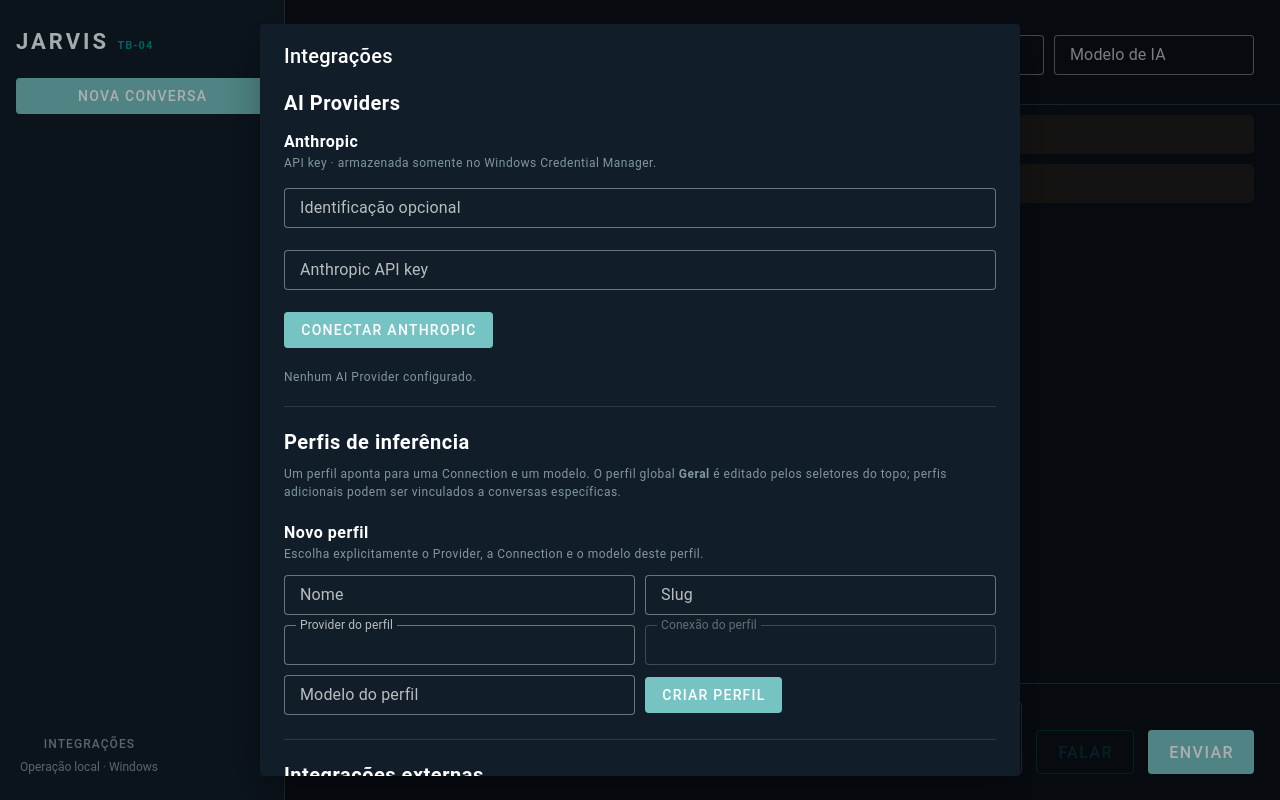
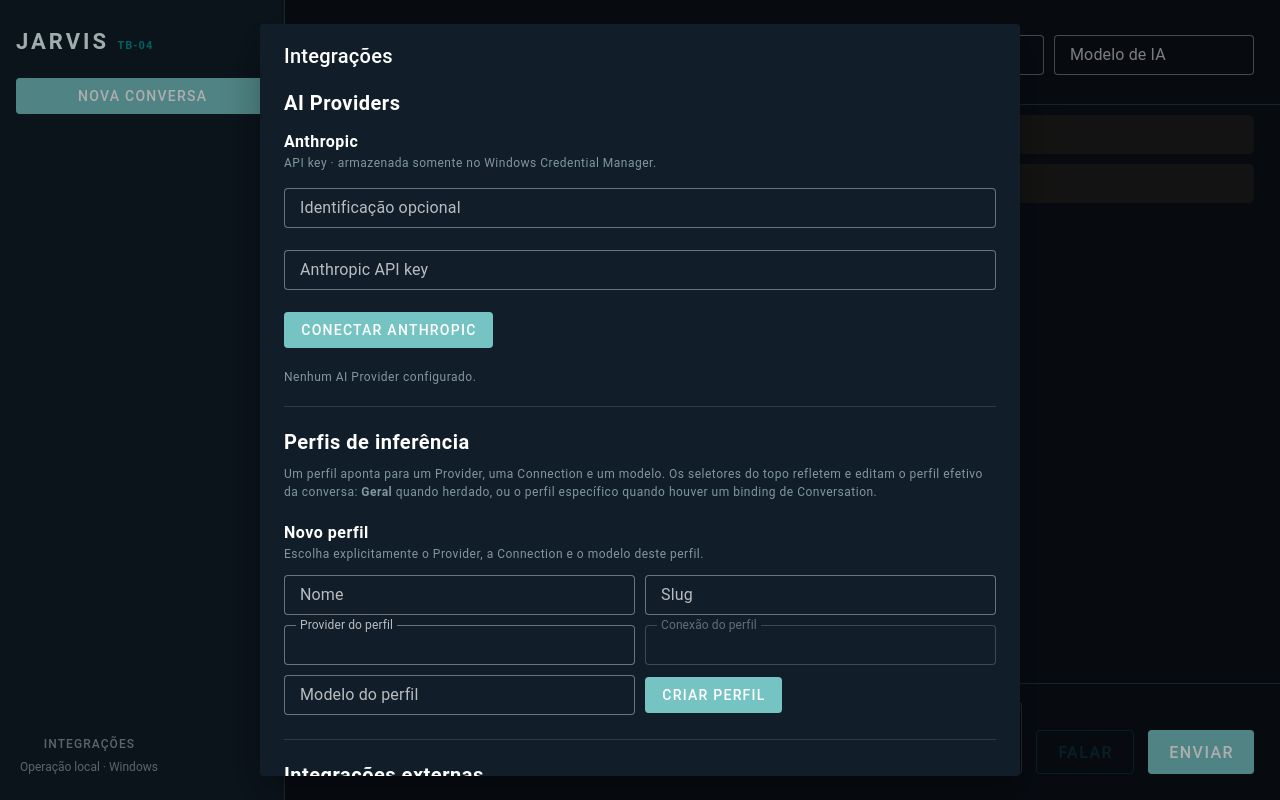
Before and after one commit to kallbuloso/sofias_jarvis, a Vue app in the folder frontend/: page / in a window 1280 px wide. Both pictures are taken after a click on the button "INTEGRAÇÕES". Built offline with nearby package versions, Linux system fonts and the light colour scheme.

Commit message:
ui(tb-04d): clarify effective profile editing semantics

```diff
--- a/frontend/src/App.vue
+++ b/frontend/src/App.vue
@@ -1342,9 +1342,10 @@ onMounted(async () => {
 
           <div class="heading mb-2">Perfis de inferência</div>
           <div class="small-text mb-3">
-            Um perfil aponta para uma Connection e um modelo. O perfil global
-            <strong>Geral</strong> é editado pelos seletores do topo; perfis
-            adicionais podem ser vinculados a conversas específicas.
+            Um perfil aponta para um Provider, uma Connection e um modelo.
+            Os seletores do topo refletem e editam o perfil efetivo da conversa:
+            <strong>Geral</strong> quando herdado, ou o perfil específico quando
+            houver um binding de Conversation.
           </div>
           <v-card v-for="profile in inferenceProfiles" :key="profile.id"
             variant="outlined" class="mb-2">
```
